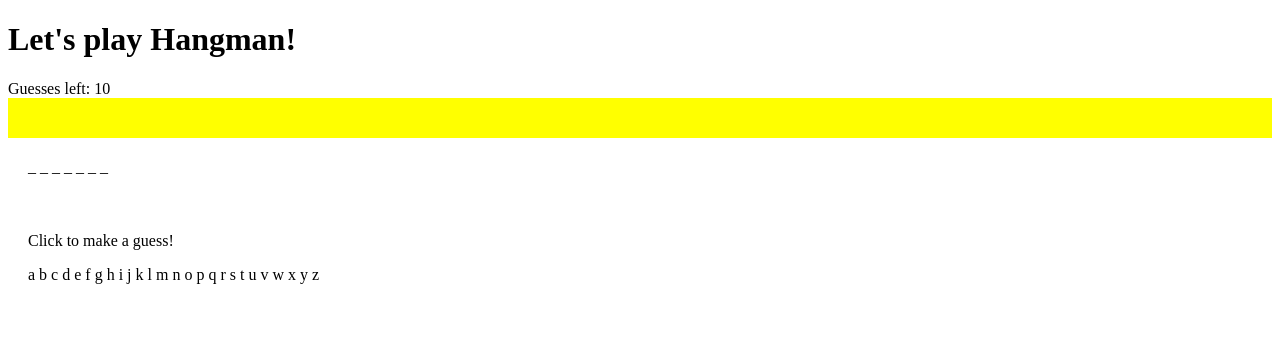
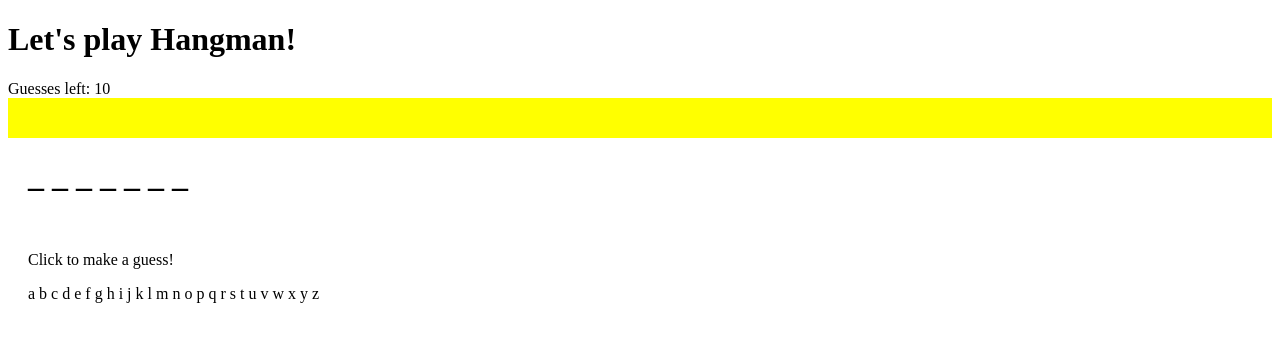
Before and after one commit to ediats/Hangman-, a plain HTML site: page index.html in a window 1280 px wide. Drawn offline with nearby package versions, Linux system fonts and the light colour scheme.

Commit message:
Update planner

```diff
--- a/index.html
+++ b/index.html
@@ -5,14 +5,20 @@
     <style>
       #alphabet { margin: auto;
                   padding: 20px; }
-      #word { margin: auto;
-              font: 400em serif bold;
-              padding: 20px;
-            }
-      #info { padding: 20px;
-              font-color: red;
-              background-color: yellow;
-            }
+      #word {
+  margin: auto;
+  font-size: 2em;
+  font-weight: bold;
+  font-family: serif;
+  padding: 20px;
+}
+
+      #info {
+  padding: 20px;
+  color: red;
+  background-color: yellow;
+}
+
     </style>
     <script src="https://ajax.googleapis.com/ajax/libs/jquery/3.7.1/jquery.min.js"></script>
     <script>
```
